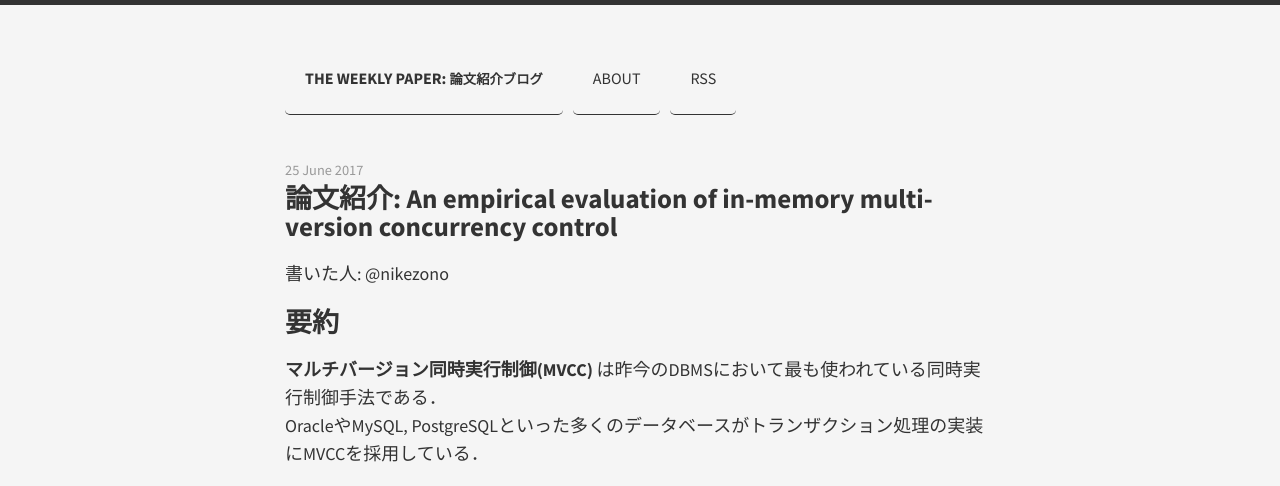
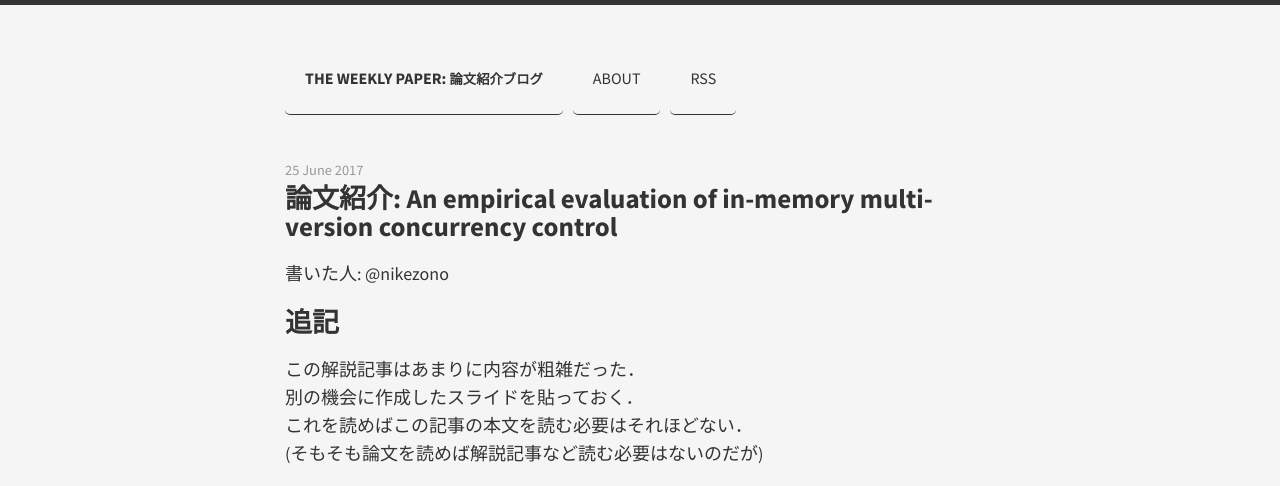
Before and after one commit to the-weekly-paper/the-weekly-paper.github.io, a Jekyll site: the page built from _posts/2017-06-25-An-empirical-evaluation-of-in-memory-multi-version-concurrency-control.markdown, in a window 1280 px wide and 1400 px high. Shown: the top 486 px of the window. Built offline with Jekyll 4.4.1, drawn with Linux system fonts in a browser that asks for light colours; some of the changed text lies outside the part shown.

Commit message:
Update 2017-06-25-An-empirical-evaluation-of-in-memory-multi-version-concurrency-control.markdown

```diff
--- a/_posts/2017-06-25-An-empirical-evaluation-of-in-memory-multi-version-concurrency-control.markdown
+++ b/_posts/2017-06-25-An-empirical-evaluation-of-in-memory-multi-version-concurrency-control.markdown
@@ -6,6 +6,15 @@ categories: jekyll update
 ---
 
 書いた人: @nikezono
+
+# 追記
+
+この解説記事はあまりに内容が粗雑だった．
+別の機会に作成したスライドを貼っておく．
+これを読めばこの記事の本文を読む必要はそれほどない．
+(そもそも論文を読めば解説記事など読む必要はないのだが)
+
+<iframe src="//www.slideshare.net/slideshow/embed_code/key/hcUrSTeZyZLgHU" width="595" height="485" frameborder="0" marginwidth="0" marginheight="0" scrolling="no" style="border:1px solid #CCC; border-width:1px; margin-bottom:5px; max-width: 100%;" allowfullscreen> </iframe> <div style="margin-bottom:5px"> <strong> <a href="//www.slideshare.net/nikezono/an-empirical-evaluation-of-inmemory-multiversion-concurrency-control-84134634" title="論文紹介: An empirical evaluation of in-memory multi-version concurrency control" target="_blank">論文紹介: An empirical evaluation of in-memory multi-version concurrency control</a> </strong> from <strong><a href="https://www.slideshare.net/nikezono" target="_blank">Sho Nakazono</a></strong> </div>
 
 # 要約
 
```
